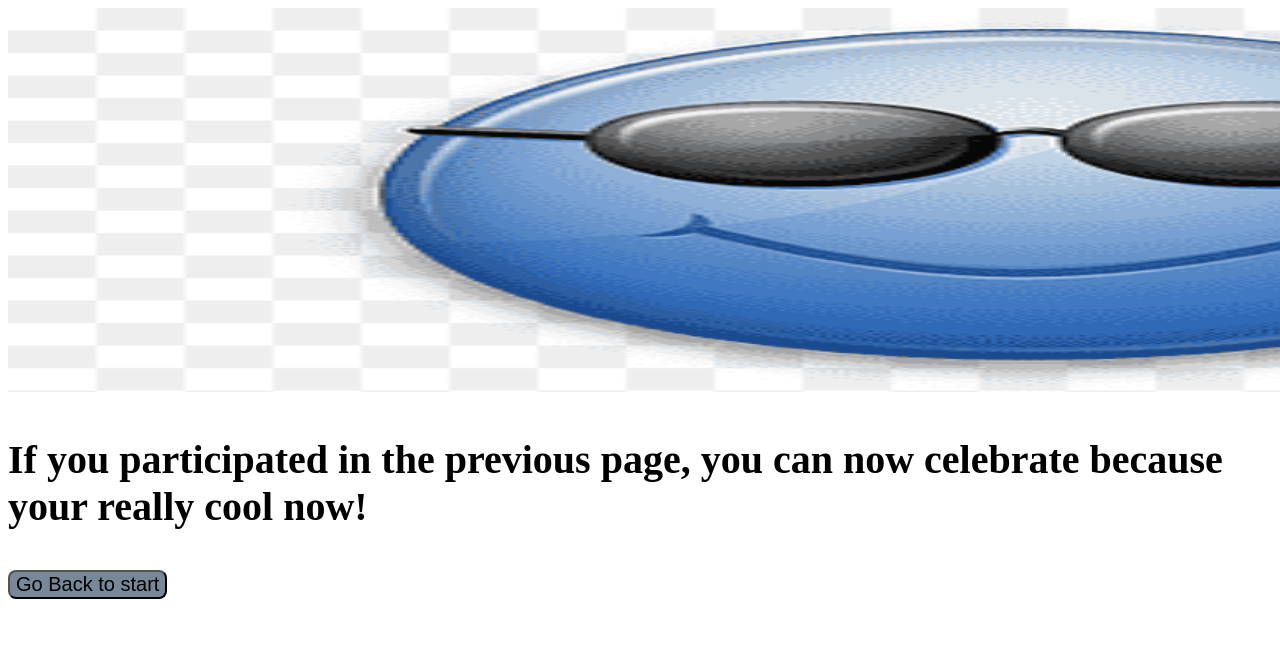
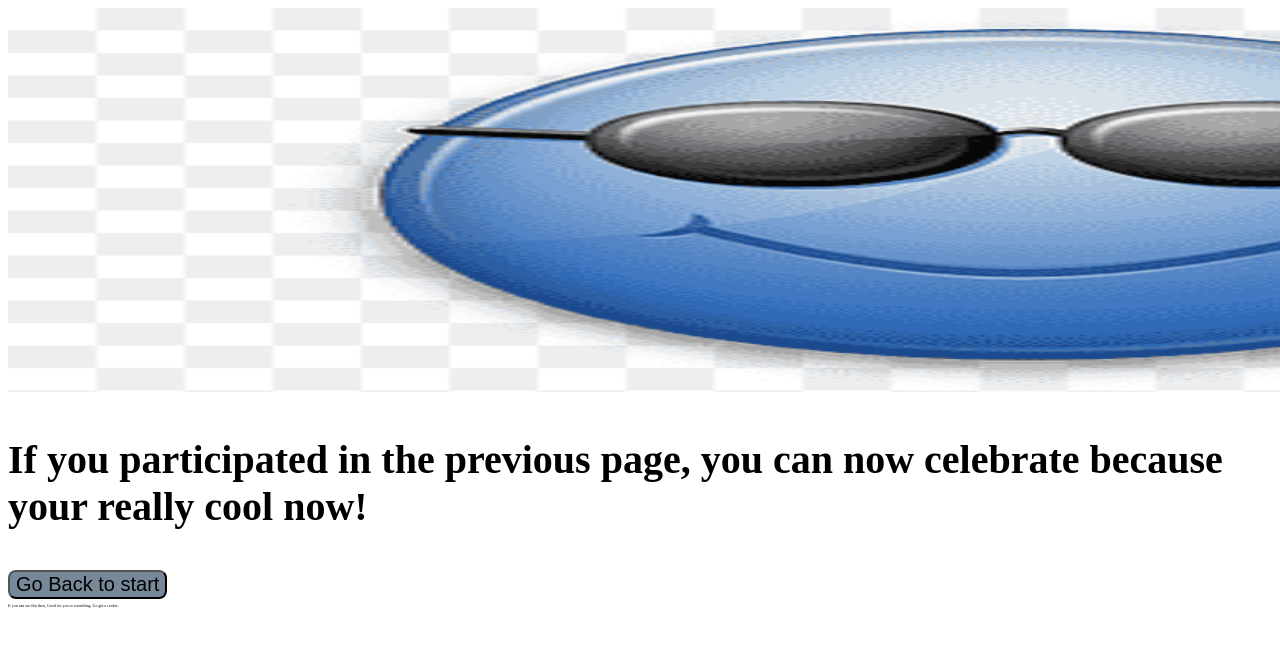
Before and after one commit to Lugia11/somecoolguy, a plain HTML site: page page4.html in a window 1280 px wide. Shown: the top 646 px of the page. Drawn offline with Linux system fonts and the light colour scheme.

Commit message:
Update page4.html

```diff
--- a/page4.html
+++ b/page4.html
@@ -10,7 +10,9 @@
     <button style="font-size:20px; background-color:lightslategray; border-radius:8px;">Go Back to start</button>
 </a>
 
-
+<p style="font-size:4px">
+If you can see this then, Good for you or something. Go get a cookie.
+</p>
 </body>
 </head>
 
```
